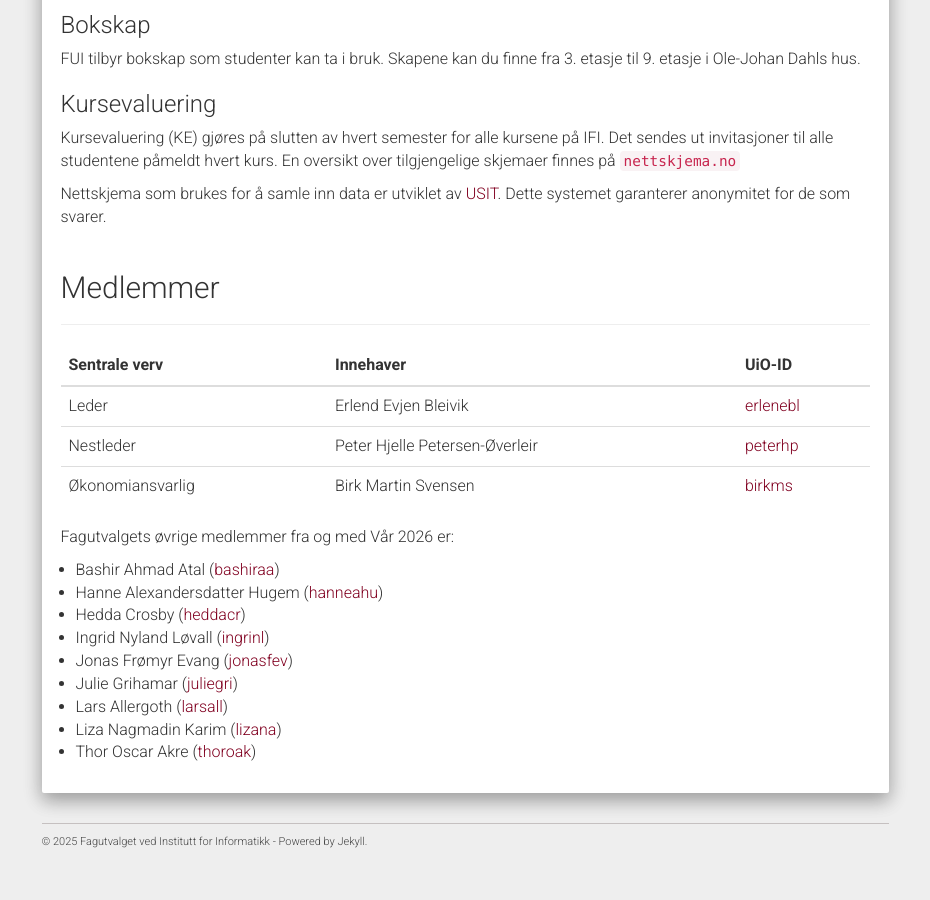
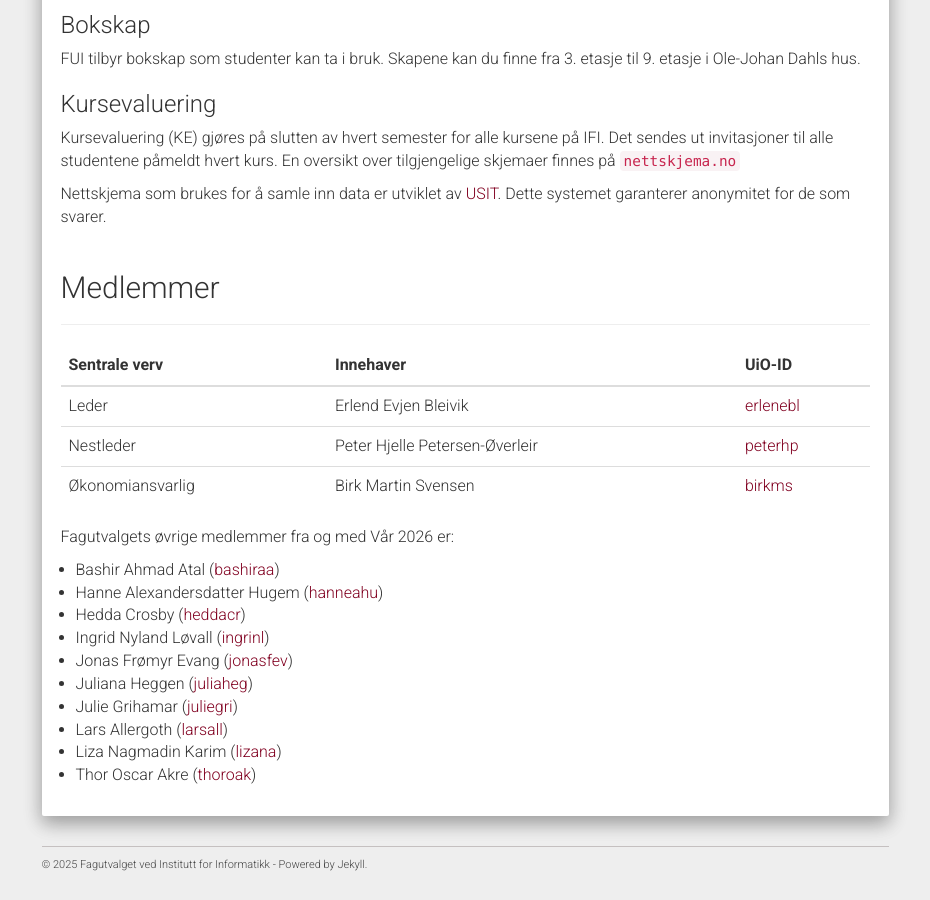
Before and after one commit to fui/fui.github.io, a Jekyll site: the page built from pages/fagutvalget.md, in a window 1280 px wide and 900 px high, scrolled down 843 px. Shown: the whole window, without its empty margins (321-1251 px from the left). Built offline with Jekyll 4.4.1, drawn with Linux system fonts in a browser that asks for light colours; nearby versions of some CDN libraries; before the commit the page ends 1720 px from its top, so only the background shows below that.

Commit message:
Update fagutvalget.md
Glemte en person...

```diff
--- a/pages/fagutvalget.md
+++ b/pages/fagutvalget.md
@@ -24,6 +24,8 @@ members:
     uioid: heddacr
   - name: Lars Allergoth
     uioid: larsall
+  - name: Juliana Heggen
+    uioid: juliaheg
 
 ---
 
```
